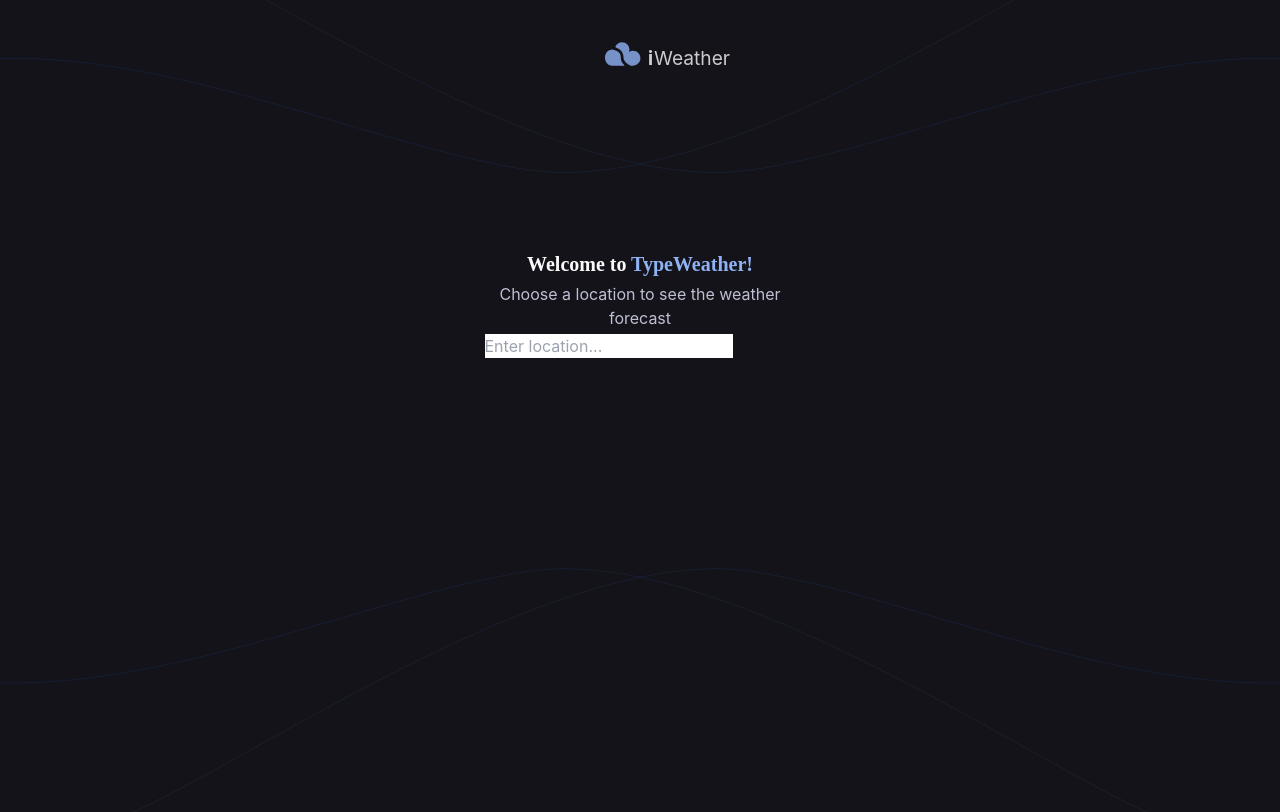
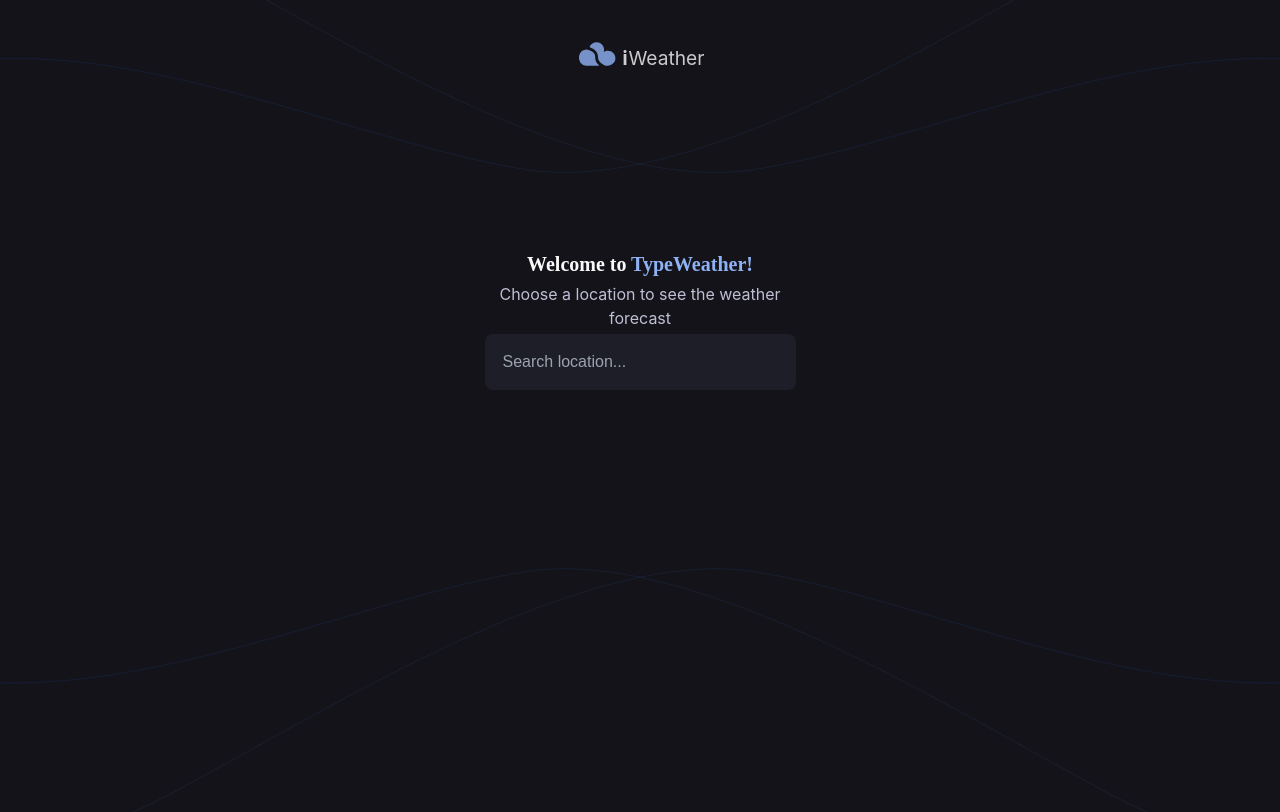
Before and after one commit to keremclp/Weather-App, a React (Create React App) app: page / in a window 1280 px wide. Built offline with nearby package versions, Linux system fonts and the light colour scheme.

Commit message:
add: styling some properties on options part

```diff
--- a/src/components/SearchBar.jsx
+++ b/src/components/SearchBar.jsx
@@ -43,16 +43,23 @@ function SearchBar({ onSearchChange }) {
     }
   };
 
-
   useEffect(() => {
     if (searchResults.length > 0) {
       Promise.all(
         searchResults.map(async (result, index) => {
           const countryName = await fetchCountryName(result.country);
           return (
-            <Combobox.Option key={index} value={result.name}>
-              {result.name}, {result.country} {countryName}
-            </Combobox.Option>
+            <a href="/detail">
+              <Combobox.Option
+                key={index}
+                className="text-gray-800 bg-gray-800 px-4 py-3 rounded-t-lg rounded-b-lg border border-gray-300 transition ease-out duration-300 transform hover:scale-105"
+                value={result.name}
+              >
+                <div className="text-md font-nunito text-base font-normal leading-6 text-left text-gray-100">
+                  {result.name},{result.country} {countryName}
+                </div>
+              </Combobox.Option>
+            </a>
           );
         })
       ).then((resolvedOptions) => {
@@ -82,11 +89,14 @@ function SearchBar({ onSearchChange }) {
 
         <Combobox>
           <div className="relative w-full">
-            <Combobox.Input
-              className="search-manufacturer__input"
-              placeholder="Enter location..."
-              onChange={fetchCitiesNames}
-            />
+            <div className="text-field">
+              <Combobox.Input
+                className="w-full h-auto rounded-lg px-2"
+                aria-labelledby="location-label"
+                placeholder="Search location..."
+                onChange={fetchCitiesNames}
+              />
+            </div>
             <Transition
               as={Fragment}
               leave="transition ease-in duration-100"
--- a/src/index.css
+++ b/src/index.css
@@ -2,6 +2,7 @@
 @tailwind components;
 @tailwind utilities;
 
+@import url("https://fonts.googleapis.com/css2?family=Nunito:wght@200;300;400;600;700;800&display=swap");
 body {
   margin: 0;
   /*background image from public folder */
@@ -32,7 +33,7 @@ code {
 .logo{
     position: absolute;
       top: 40px;
-      left: 50%;
+      left: 48%;
       transform: translateX(-50%);
       width: 182px;
       height: 32px;
@@ -173,6 +174,7 @@ Input
   order: 1;
   align-self: stretch;
   flex-grow: 0;
+  font-family: 'Nunito', sans-serif;
 
 }
 
```
Also changed, not shown: src/curving.svg (added).
